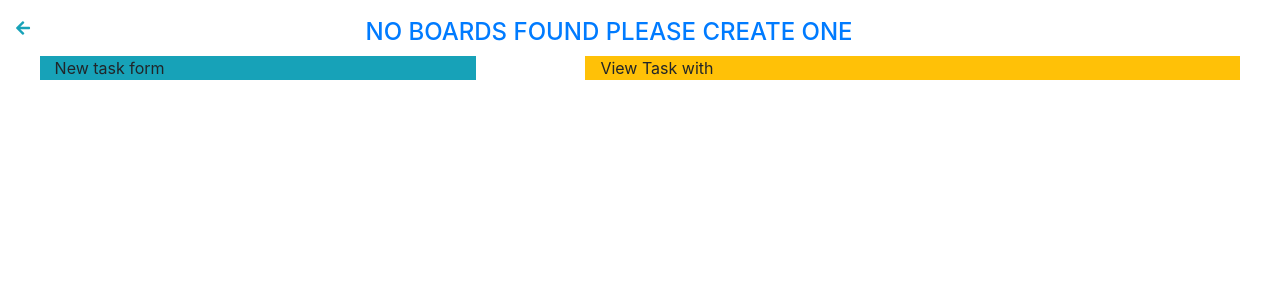
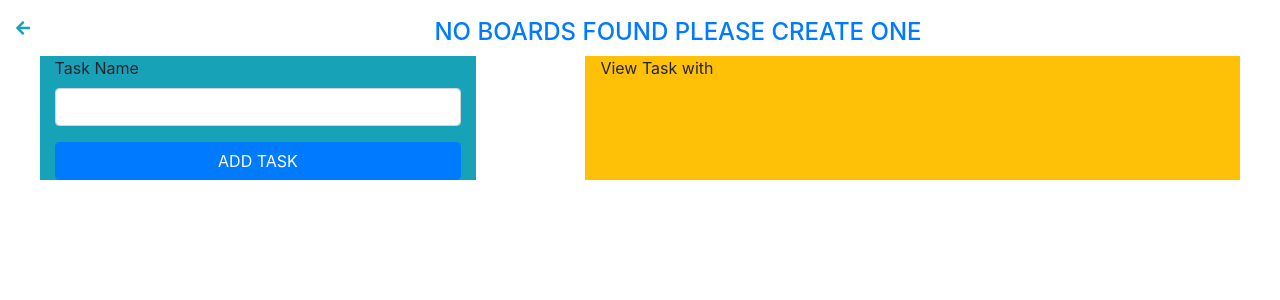
Before and after one commit to mayank-1/Trello-App, a React (Create React App) app: page /board/1 in a window 1280 px wide. Shown: the top 300 px of the page. Built offline with nearby package versions, Linux system fonts and the light colour scheme.

Commit message:
Done with dynamically adding tasks to different boards, this task was challenging but was quite easy once I understood how to do it

```diff
--- a/src/components/BoardDetails.js
+++ b/src/components/BoardDetails.js
@@ -3,15 +3,11 @@ import { Link } from "react-router-dom";
 import { connect } from "react-redux";
 
 class BoardDetails extends Component {
+  state = {
+    taskName: "",
+    boardId: ""
+  };
   render() {
-    console.log(
-      "Lets show the details for Board with ID: ",
-      this.props.match.params.id
-    );
-    console.log(
-      "TITLE OF PARTICULAR BOARD: ",
-      this.props.boards[this.props.match.params.id]
-    );
     return (
       <div>
         <div className="row">
@@ -21,7 +17,7 @@ class BoardDetails extends Component {
             </div>
           </Link>
           <div className="col-md-6 mx-auto align-self-center text-primary mt-3">
-            <h4>
+            <h4 className="text-center">
               {this.props.boards.length > 0
                 ? this.props.boards[this.props.match.params.id].title
                 : "NO BOARDS FOUND PLEASE CREATE ONE"}
@@ -29,7 +25,35 @@ class BoardDetails extends Component {
           </div>
         </div>
         <div className="row">
-          <div className="col-md-4 mx-auto bg-info">New task form</div>
+          <div className="col-md-4 mx-auto bg-info">
+            <form
+              onSubmit={e => {
+                e.preventDefault();
+                this.props.dispatch({
+                  type: "ADD_NEW_TASK_IN_BOARD",
+                  payload: {
+                    taskName: this.state.taskName,
+                    boardId: this.props.match.params.id
+                  }
+                });
+              }}
+            >
+              <div className="form-group">
+                <label htmlFor="task-name">Task Name</label>
+                <input
+                  id="task-name"
+                  className="form-control"
+                  onChange={e => this.setState({ taskName: e.target.value })}
+                  type="text"
+                />
+              </div>
+              <input
+                type="submit"
+                className="btn btn-primary form-control"
+                value="ADD TASK"
+              />
+            </form>
+          </div>
           <div className="col-md-6 mx-auto bg-warning">View Task with</div>
         </div>
       </div>
--- a/src/redux/store.js
+++ b/src/redux/store.js
@@ -16,6 +16,18 @@ const trelloReducer = (state = initialState, action) => {
       };
       stateCopy = { boards: [...stateCopy.boards, boardItem] };
       return stateCopy;
+
+    case "ADD_NEW_TASK_IN_BOARD":
+      let taskCopy = stateCopy.boards[action.payload.boardId].tasks;
+      let updatedTasks = [...taskCopy, action.payload];
+      let thisBoard = {
+        title: stateCopy.boards[action.payload.boardId].title,
+        tasks: updatedTasks
+      };
+
+      stateCopy.boards[action.payload.boardId] = thisBoard;
+      console.log("NEW STATE AFTER ADDING TASK IN BOARD", stateCopy);
+      return stateCopy;
     default:
       return stateCopy;
   }
```
